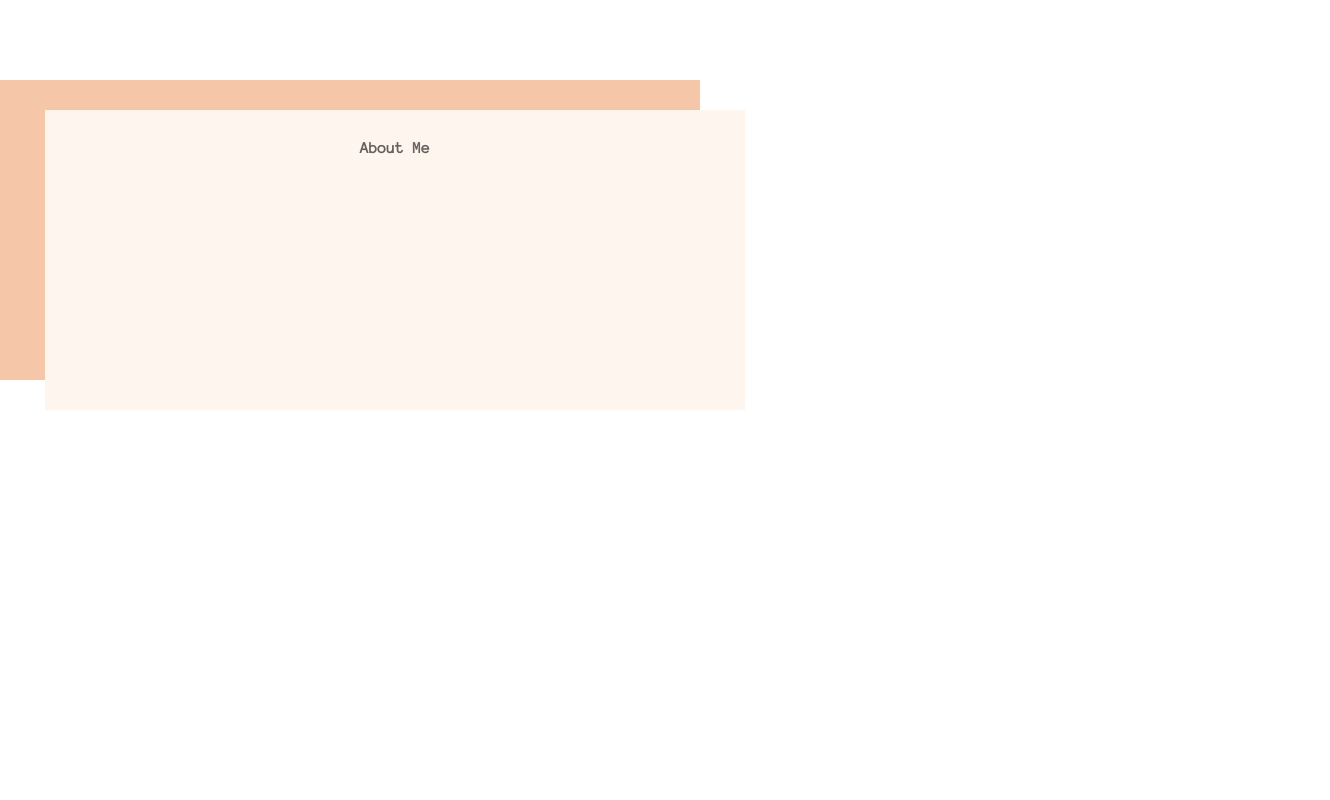
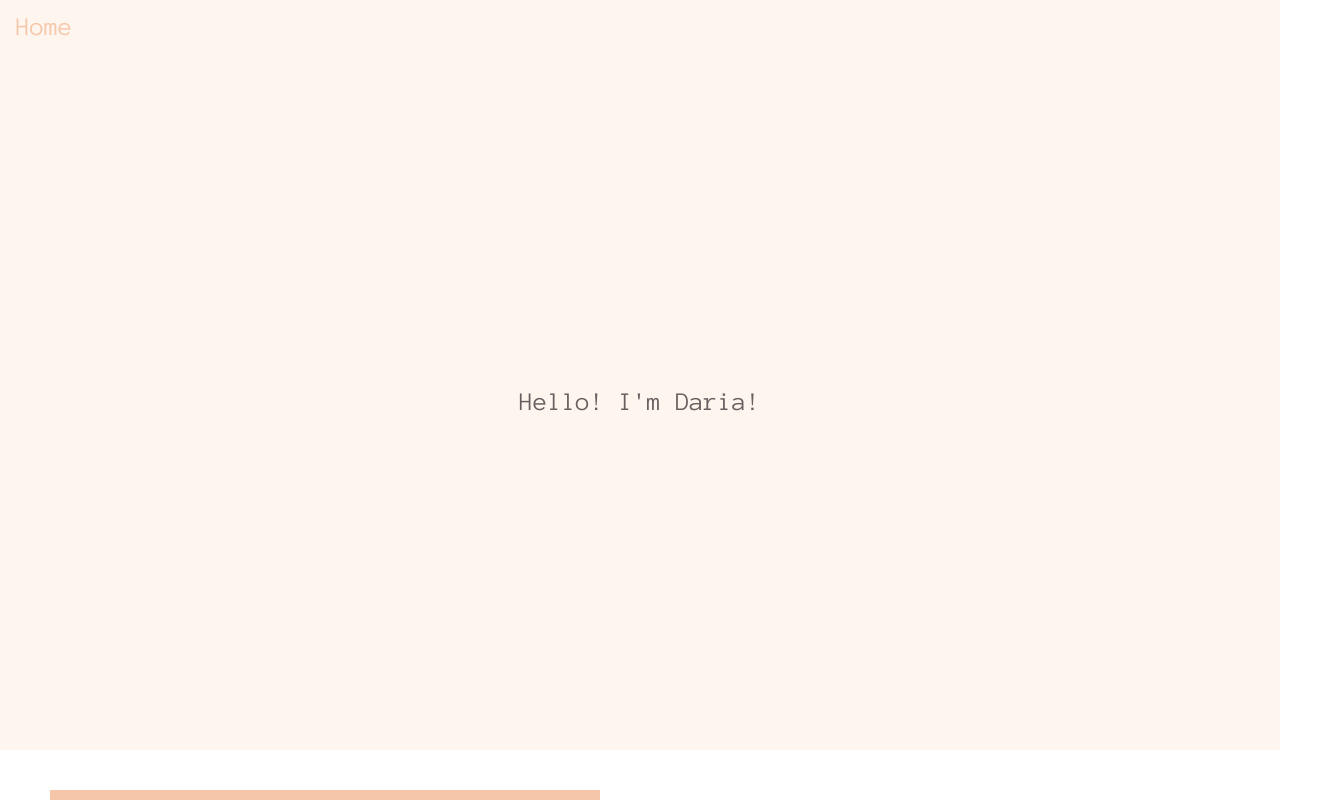
Before and after one commit to peacchy/PortfolioApp, a React (Create React App) app in the folder portfolioapp/: page / in a window 1280 px wide. Shown: the top 800 px of the page, 1330 px wide, since content can reach past the window. Built offline with nearby package versions, Linux system fonts and the light colour scheme.

Commit message:
positioned AboutMe component on the website

```diff
--- a/portfolioapp/src/App.js
+++ b/portfolioapp/src/App.js
@@ -1,6 +1,8 @@
 import React from 'react';
 import { BrowserRouter } from 'react-router-dom';
 
+import Menu from './containers/menu/Menu';
+import Header from './containers/header/Header';
 import AboutMe from './components/about-me/AboutMe';
 
 import './App.css';
@@ -12,8 +14,8 @@ function App() {
     <div className="App">
       <BrowserRouter>
         <header className="App-header">
-          {/* <Menu />
-          <Header /> */}
+          <Menu />
+          <Header />
         </header>
         <AboutMe />
 
--- a/portfolioapp/src/components/about-me/AboutMe.scss
+++ b/portfolioapp/src/components/about-me/AboutMe.scss
@@ -1,7 +1,13 @@
+.about-me-box {
+    position: relative;
+    top: 40px;
+    left: 50px;
+}
+
 .about-me-front {
     background-color: #FDF5EE;
     height: 300px;
-    width: 700px;
+    width: 550px;
     overflow: hidden;
     position: relative;
     top: 30px;
@@ -13,6 +19,6 @@
 .about-me-back {
     background-color: #F6C6A9;
     height: 300px;
-    width: 700px;
+    width: 550px;
     position: absolute;
 }
--- a/portfolioapp/src/containers/header/Header.scss
+++ b/portfolioapp/src/containers/header/Header.scss
@@ -1,5 +1,5 @@
 .welcome-header{
-  height: calc(100vh - 5em);
+  height: calc(100vh - 4em);
   padding: 1em;
   background-color: #FDF5EE;
   align-items: center;
```
